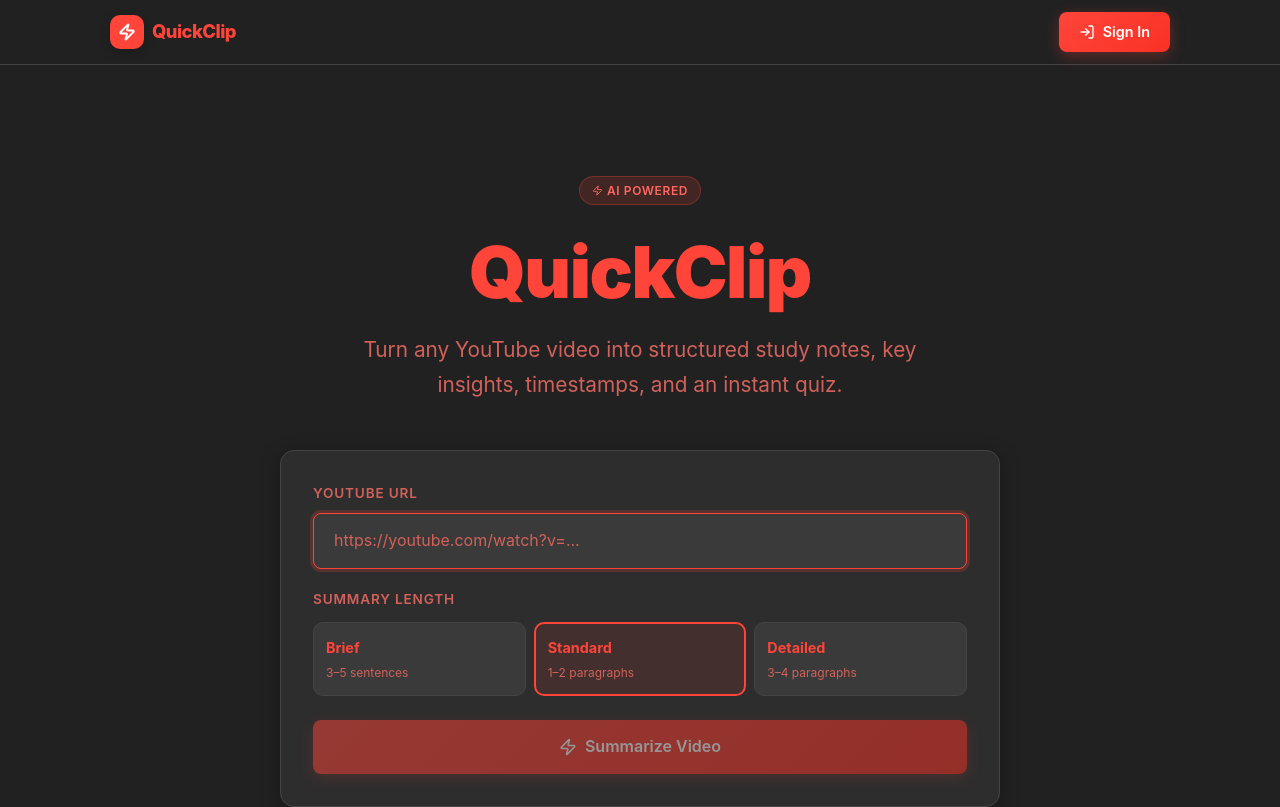
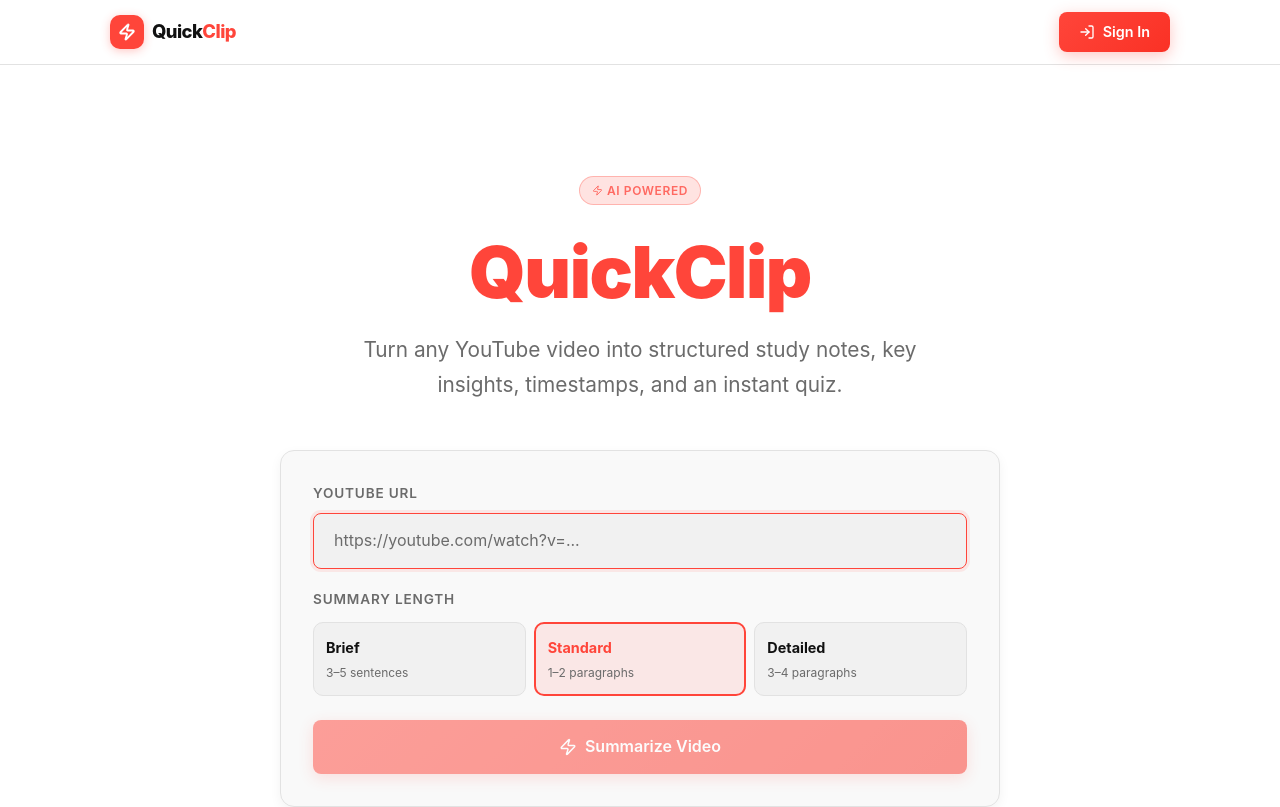
Before and after one commit to AnhadWander/QuickClip, a Next.js app: page / in a window 1280 px wide. Shown: the top 807 px of the page. Built offline with nearby package versions, Linux system fonts and the light colour scheme; no server answers.

Commit message:
Ui CHnages

```diff
--- a/app/globals.css
+++ b/app/globals.css
@@ -2,22 +2,22 @@
 
 /* ─── Global Design Tokens ──────────────────────────────────────────────────── */
 :root {
-  --color-bg: #212121;
-  --color-surface: #2d2d2d;
-  --color-surface-2: #3a3a3a;
-  --color-border: #444444;
+  --color-bg: #ffffff;
+  --color-surface: #f9f9f9;
+  --color-surface-2: #f1f1f1;
+  --color-border: #e2e2e2;
   --color-primary: #ff453a;
   --color-primary-hover: #e03a30;
-  --color-primary-glow: rgba(255, 69, 58, 0.2);
+  --color-primary-glow: rgba(255, 69, 58, 0.1);
   --color-accent: #ff6961;
-  --color-text: #ff453a;
-  --color-text-muted: #d1615a;
-  --color-success: #22c55e;
-  --color-error: #f87171;
-  --color-warning: #fbbf24;
+  --color-text: #111111;
+  --color-text-muted: #6b6b6b;
+  --color-success: #16a34a;
+  --color-error: #dc2626;
+  --color-warning: #d97706;
   --radius: 8px;
   --radius-lg: 14px;
-  --shadow-glow: 0 4px 20px rgba(0, 0, 0, 0.3);
+  --shadow-glow: 0 4px 12px rgba(0, 0, 0, 0.05);
 }
 
 /* ─── Base Reset ────────────────────────────────────────────────────────────── */
--- a/app/layout.tsx
+++ b/app/layout.tsx
@@ -47,16 +47,16 @@
             position="bottom-right"
             toastOptions={{
               style: {
-                background: "#2d2d2d",
-                color: "#ff453a",
-                border: "1px solid #444444",
+                background: "#ffffff",
+                color: "#111111",
+                border: "1px solid #e2e2e2",
                 borderRadius: "8px",
               },
               success: {
-                iconTheme: { primary: "#22c55e", secondary: "#212121" },
+                iconTheme: { primary: "#16a34a", secondary: "#ffffff" },
               },
               error: {
-                iconTheme: { primary: "#ff453a", secondary: "#212121" },
+                iconTheme: { primary: "#ff453a", secondary: "#ffffff" },
               },
             }}
           />
--- a/components/Navbar.tsx
+++ b/components/Navbar.tsx
@@ -48,7 +48,7 @@
         left: 0,
         right: 0,
         zIndex: 100,
-        background: "var(--color-bg)",
+        background: "rgba(255, 255, 255, 0.9)",
         borderBottom: "1px solid var(--color-border)",
       }}
     >
@@ -80,7 +80,7 @@
               display: "flex",
               alignItems: "center",
               justifyContent: "center",
-              boxShadow: "0 4px 12px rgba(0,0,0,0.2)",
+              boxShadow: "0 2px 10px rgba(255, 69, 58, 0.3)",
             }}
           >
             <Zap size={18} color="white" strokeWidth={2.5} />
--- a/components/SummaryCard.tsx
+++ b/components/SummaryCard.tsx
@@ -119,7 +119,7 @@
 
       <div className="section-card fade-in-up fade-in-up-delay-1">
         <div className="flex items-center gap-[0.6rem] mb-4">
-          <div className="p-[0.35rem] rounded-lg bg-[rgba(255,69,58,0.15)]">
+          <div className="p-[0.35rem] rounded-lg bg-[rgba(255,69,58,0.1)]">
             <BookOpen size={16} color="var(--color-primary)" />
           </div>
           <h3 className="text-[0.95rem] font-bold text-[var(--color-text)] uppercase tracking-[0.05em]">
```
